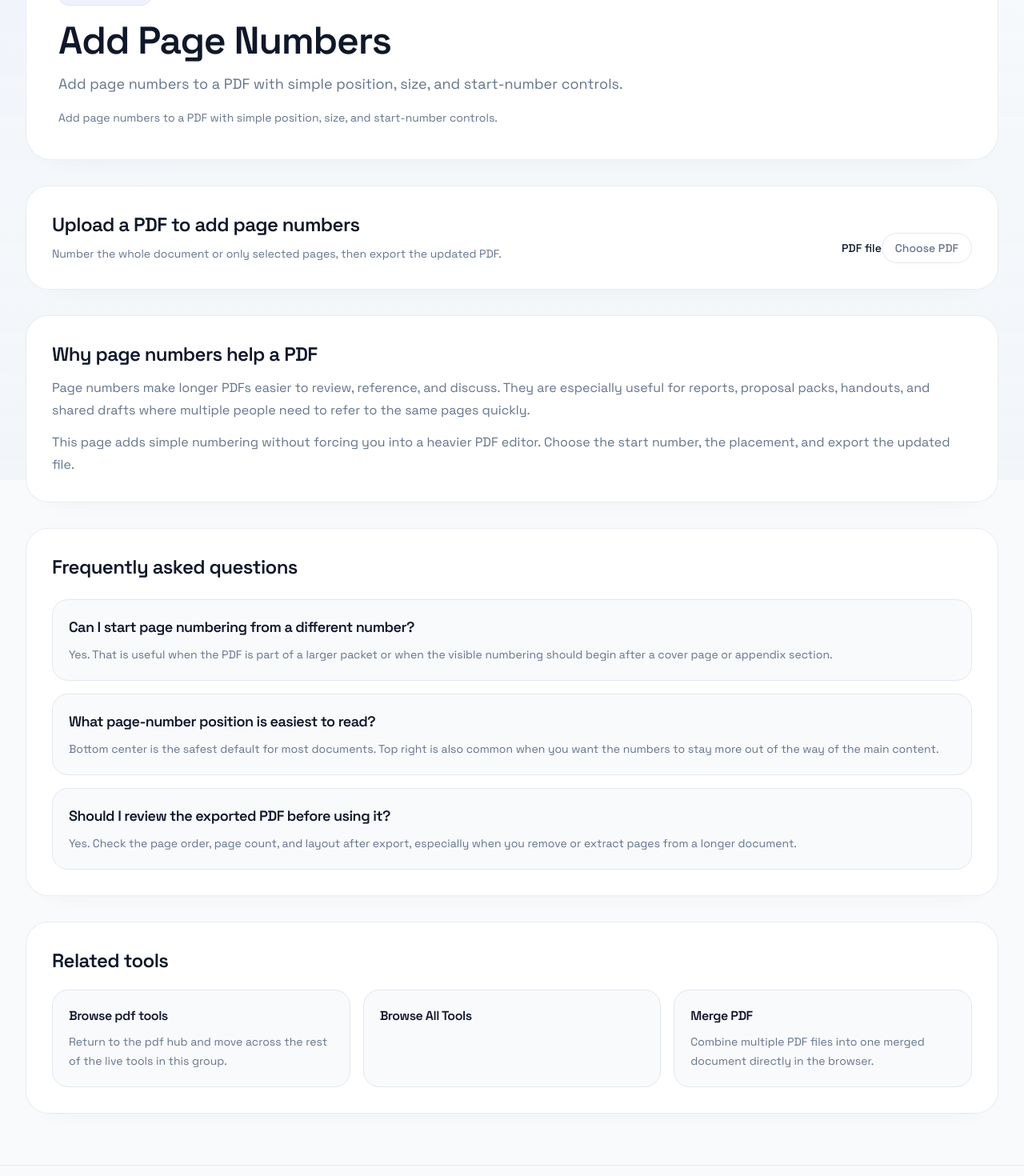
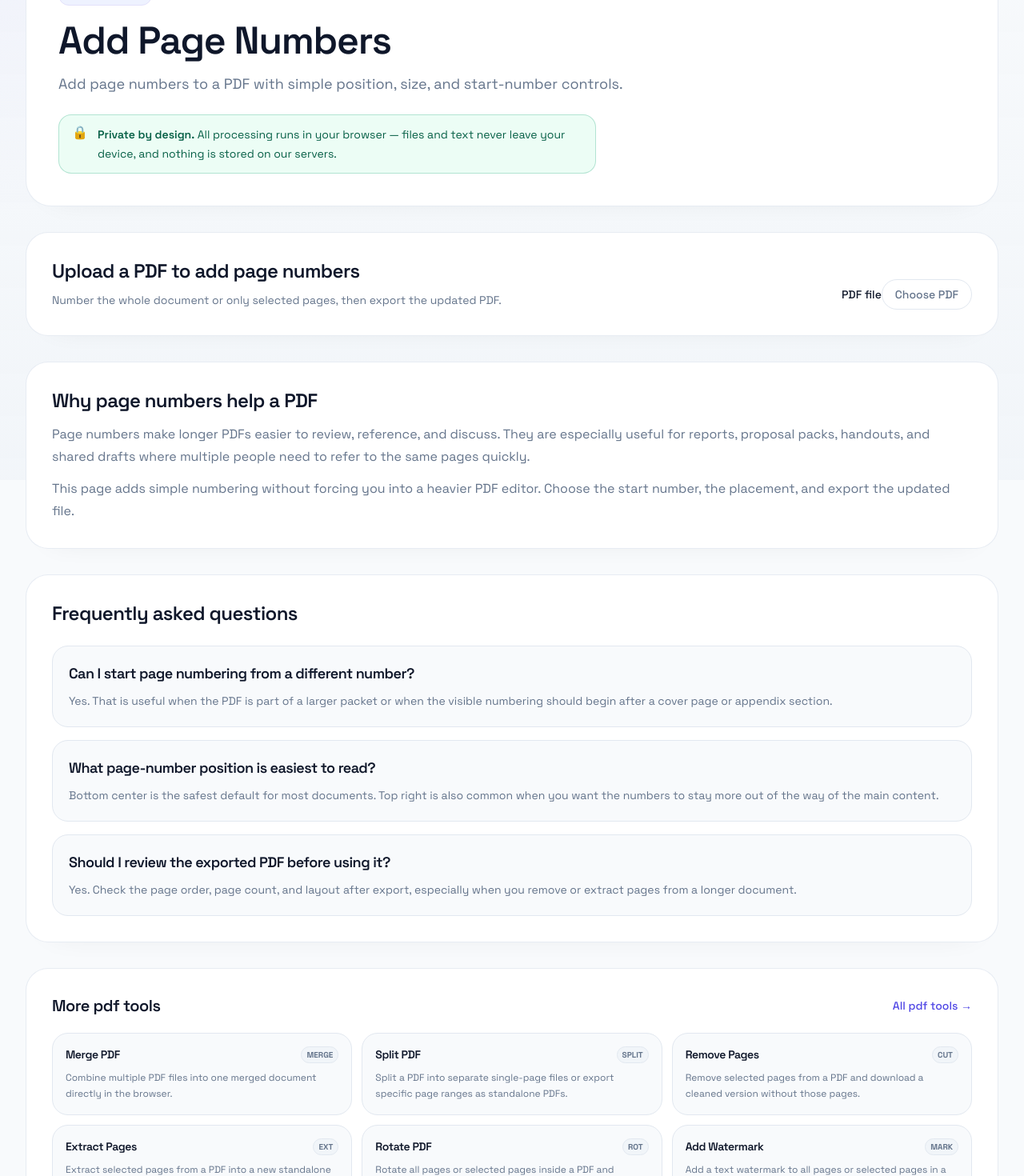
Before and after one commit to mubarak96-max/tools, a Next.js app: page /pdf/add-page-numbers in a window 1280 px wide. Shown: the part 200-1670 px from the top of the page at 80% size. Built offline with nearby package versions, Linux system fonts and the light colour scheme; no server answers.

Commit message:
Fix missing tool scaffold exports

```diff
--- a/src/components/tools/ToolPageScaffold.tsx
+++ b/src/components/tools/ToolPageScaffold.tsx
@@ -1,7 +1,68 @@
 import Link from "next/link";
 import type { ReactNode } from "react";
 
+import { getRelatedFreeTools } from "@/lib/tools/registry";
 import { FREE_TOOLS } from "@/lib/tools/registry";
+
+// Privacy trust note shown on every tool page
+export function PrivacyNote() {
+  return (
+    <div className="flex items-start gap-3 rounded-2xl border border-success/25 bg-success-soft px-4 py-3">
+      <span className="mt-0.5 text-base leading-none">🔒</span>
+      <p className="text-sm leading-6 text-success-soft-foreground">
+        <strong className="font-semibold">Private by design.</strong>{" "}
+        All processing runs in your browser — files and text never leave your device, and nothing is stored on our servers.
+      </p>
+    </div>
+  );
+}
+
+// Shared related-tools grid used at the bottom of every tool page
+export function RelatedToolsSection({
+  category,
+  categoryHref,
+  currentPath,
+}: {
+  category: string;
+  categoryHref: string;
+  currentPath: string;
+}) {
+  const related = getRelatedFreeTools(currentPath, 6);
+
+  return (
+    <section className="glass-card rounded-[1.75rem] border border-border/80 p-6 sm:p-8">
+      <div className="flex items-center justify-between mb-5">
+        <h2 className="text-xl font-semibold tracking-tight text-foreground">
+          More {category.toLowerCase()} tools
+        </h2>
+        <Link href={categoryHref} className="text-sm font-medium text-primary hover:underline">
+          All {category.toLowerCase()} tools →
+        </Link>
+      </div>
+      <div className="grid gap-3 sm:grid-cols-2 lg:grid-cols-3">
+        {related.map((tool) => (
+          <Link
+            key={tool.href}
+            href={tool.href}
+            className="group flex flex-col gap-2 rounded-[1.25rem] border border-border bg-background p-4 transition-all hover:border-primary/20 hover:bg-primary-soft"
+          >
+            <div className="flex items-center justify-between gap-2">
+              <h3 className="text-sm font-semibold text-foreground group-hover:text-primary transition-colors leading-snug">
+                {tool.name}
+              </h3>
+              {tool.icon && (
+                <span className="shrink-0 rounded-md border border-border bg-muted px-1.5 py-0.5 text-[10px] font-bold text-muted-foreground">
+                  {tool.icon}
+                </span>
+              )}
+            </div>
+            <p className="text-xs leading-5 text-muted-foreground line-clamp-2">{tool.description}</p>
+          </Link>
+        ))}
+      </div>
+    </section>
+  );
+}
 
 export default function ToolPageScaffold({
   path,
@@ -12,6 +73,7 @@ export default function ToolPageScaffold({
   children,
   learn,
   faqs,
+  showPrivacyNote = true,
 }: {
   path: string;
   category: string;
@@ -21,12 +83,13 @@ export default function ToolPageScaffold({
   children: ReactNode;
   learn?: ReactNode;
   faqs?: Array<{ question: string; answer: string }>;
+  showPrivacyNote?: boolean;
 }) {
   const currentTool = FREE_TOOLS.find((tool) => tool.href === path);
-  const relatedTools = FREE_TOOLS.filter((tool) => tool.href !== path && tool.category === category).slice(0, 3);
 
   return (
     <div className="space-y-8">
+      {/* Header card */}
       <section className="glass-card rounded-[2rem] border border-border/80 p-8 sm:p-10">
         <nav aria-label="Breadcrumb" className="mb-6">
           <ol className="flex flex-wrap items-center gap-2 text-sm text-muted-foreground">
@@ -44,10 +107,17 @@ export default function ToolPageScaffold({
           </p>
           <h1 className="mt-5 text-4xl font-semibold tracking-tight text-foreground sm:text-5xl">{title}</h1>
           <p className="mt-4 text-base leading-7 text-muted-foreground sm:text-lg">{description}</p>
-          {currentTool ? (
-            <p className="mt-4 text-sm leading-6 text-muted-foreground">{currentTool.description}</p>
+          {currentTool && currentTool.description !== description ? (
+            <p className="mt-3 text-sm leading-6 text-muted-foreground">{currentTool.description}</p>
           ) : null}
         </div>
+
+        {/* Privacy note inline in header */}
+        {showPrivacyNote && (
+          <div className="mt-6 max-w-2xl">
+            <PrivacyNote />
+          </div>
+        )}
       </section>
 
       {children}
@@ -72,36 +142,11 @@ export default function ToolPageScaffold({
         </section>
       ) : null}
 
-      <section className="glass-card rounded-[1.75rem] border border-border/80 p-6 sm:p-8">
-        <h2 className="text-2xl font-semibold tracking-tight text-foreground">Related tools</h2>
-        <div className="mt-5 grid gap-4 md:grid-cols-3">
-          <Link
-            href={categoryHref}
-            className="rounded-[1.25rem] border border-border bg-background p-5 transition-colors hover:border-primary/20 hover:bg-primary-soft"
-          >
-            <h3 className="text-base font-semibold text-foreground">Browse {category.toLowerCase()} tools</h3>
-            <p className="mt-2 text-sm leading-6 text-muted-foreground">
-              Return to the {category.toLowerCase()} hub and move across the rest of the live tools in this group.
-            </p>
-          </Link>
-          <Link
-            href="/sitemap"
-            className="rounded-[1.25rem] border border-border bg-background p-5 transition-colors hover:border-primary/20 hover:bg-primary-soft"
-          >
-            <h3 className="text-base font-semibold text-foreground">Browse All Tools</h3>
-
-          </Link>
-          {relatedTools[0] ? (
-            <Link
-              href={relatedTools[0].href}
-              className="rounded-[1.25rem] border border-border bg-background p-5 transition-colors hover:border-primary/20 hover:bg-primary-soft"
-            >
-              <h3 className="text-base font-semibold text-foreground">{relatedTools[0].name}</h3>
-              <p className="mt-2 text-sm leading-6 text-muted-foreground">{relatedTools[0].description}</p>
-            </Link>
-          ) : null}
-        </div>
-      </section>
+      <RelatedToolsSection
+        category={category}
+        categoryHref={categoryHref}
+        currentPath={path}
+      />
     </div>
   );
 }
```
